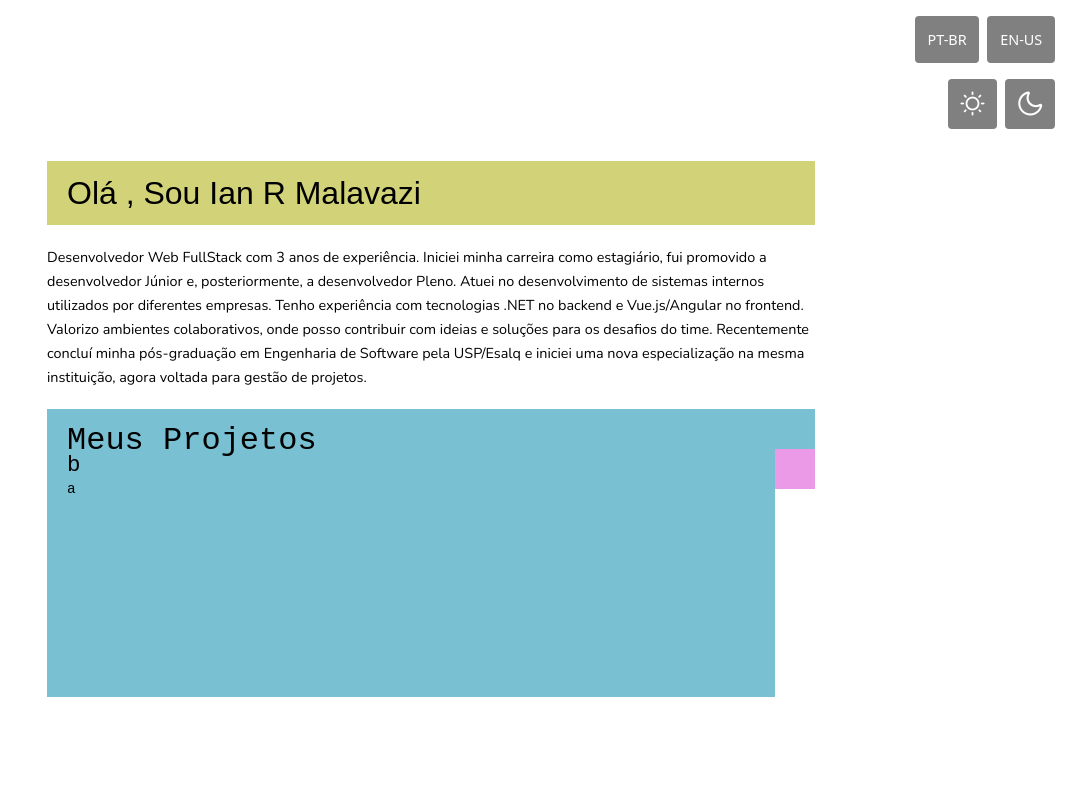
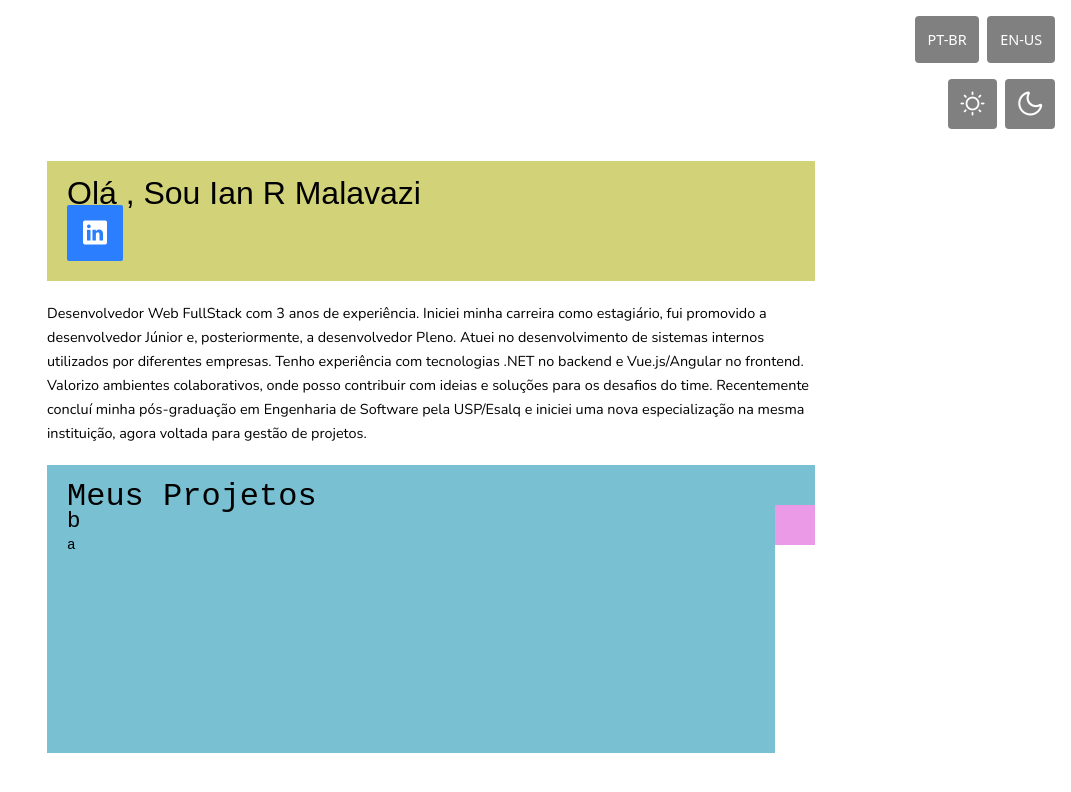
Before and after one commit to ianer-glitch/who-am-i-book, a Next.js app: page /portfolio/home in a window 1280 px wide. Shown: the top 792 px of the page, without its empty margins (209-1280 px from the left). Built offline with nearby package versions, Linux system fonts and the light colour scheme; a web font is replaced by a local one.

Commit message:
created linkedIn button

```diff
--- a/src/app/portfolio/components/profilePostIt/ProfilePostIt.tsx
+++ b/src/app/portfolio/components/profilePostIt/ProfilePostIt.tsx
@@ -1,3 +1,4 @@
+import { LinkedInButton } from "@/shared/components/atoms/linkedInButton/LinkedInButton"
 import { PostIt } from "@/shared/components/atoms/postIt/PostIt"
 import { useTranslation } from "@/shared/locales"
 
@@ -7,6 +8,7 @@ export const ProfilePostIt = () => {
 return (
     <PostIt className="w-full" color="yellow">
         <h1 style={{fontFamily:"var(--font-londrina-shadow)"}}>{t("profilePostItTitle")}</h1>
+        <LinkedInButton/>
     </PostIt>
 )
 }
--- /dev/null
+++ b/src/shared/components/atoms/linkedInButton/LinkedInButton.tsx
@@ -0,0 +1,10 @@
+export const LinkedInButton = () => {
+    const openLinkNewTab = () =>{
+        window.open("https://www.linkedin.com/public-profile/settings?trk=d_flagship3_profile_self_view_public_profile")
+    }
+    return(
+        <button onClick={openLinkNewTab} className="bg-blue-500 flex items-center justify-center p-4 rounded-[2px]">
+            <i className="pi pi-linkedin text-2xl text-white "></i>
+        </button>
+    )
+}
```
